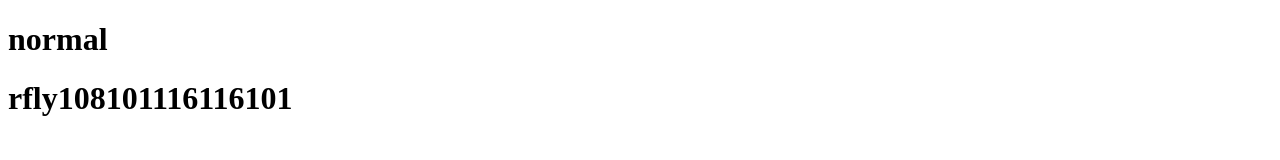
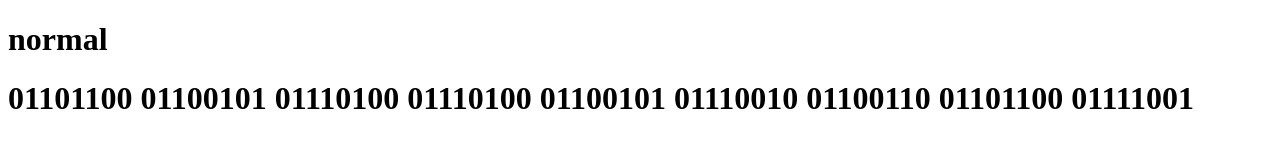
Before and after one commit to in2bits/letterfly, a plain HTML site: page index.html in a window 1280 px wide. Drawn offline with Linux system fonts and the light colour scheme.

Commit message:
added bitwise encoding

```diff
--- a/letterfly.js
+++ b/letterfly.js
@@ -54,6 +54,38 @@
         this.durationSeconds = durationSeconds;
         this.index = 0;
 
+        var getBinaryByteString = function(bytes) {
+            var bits;
+            var byteStrings = [];
+            var getBits = function (b) {
+                var bits = [];
+                var bit = false;
+                var val;
+                for (var i = 7; i >= 0; i--) {
+                    val = Math.pow(2, i);
+                    bit = (b >= val);
+                    if (bit) {
+                        b -= val;
+                    }
+                    bits[7 - i] = bit ? 1 : 0;
+                }
+                return bits;
+            };
+            for (var i = 0; i < bytes.length; i++) {
+                bits = getBits(bytes[i]);
+                byteStrings.push(bits.join(''));
+            }
+            return byteStrings.join(' ');
+        };
+
+        var getHexByteString = function (bytes) {
+
+        };
+
+        var getHex = function(b) {
+
+        };
+
         var getBytes = function (str) {
             var bytes = [];
             var c;
@@ -76,15 +108,16 @@
         };
 
         this.start = function () {
-            //this.el.textContent = 'boo';
+            this.originalBytes = getBytes(this.originalText);
+            this.el.textContent = getBinaryByteString(this.originalBytes);
             this.startTime = new Date();
-            setTimeout(updateText.bind(this), 100);
+            //setTimeout(updateText.bind(this), 100);
         };
     }
 
     function letterflown(args) {
         var el = args.target;
-        removeClass(el, 'flying');
+        //removeClass(el, 'flying');
         console.log(el.nodeName + " letterflown");
     }
 
--- a/style.css
+++ b/style.css
@@ -1,7 +1,8 @@
 .letterfly {
     /*opacity: 0;*/
     transform: translateX(800px);
-    transition: transform 2s;
+    transition: transform 1s;
+    transition-timing-function: linear;
     left: 20px;
     /*transform: translateX(100px);*/
 }
```
